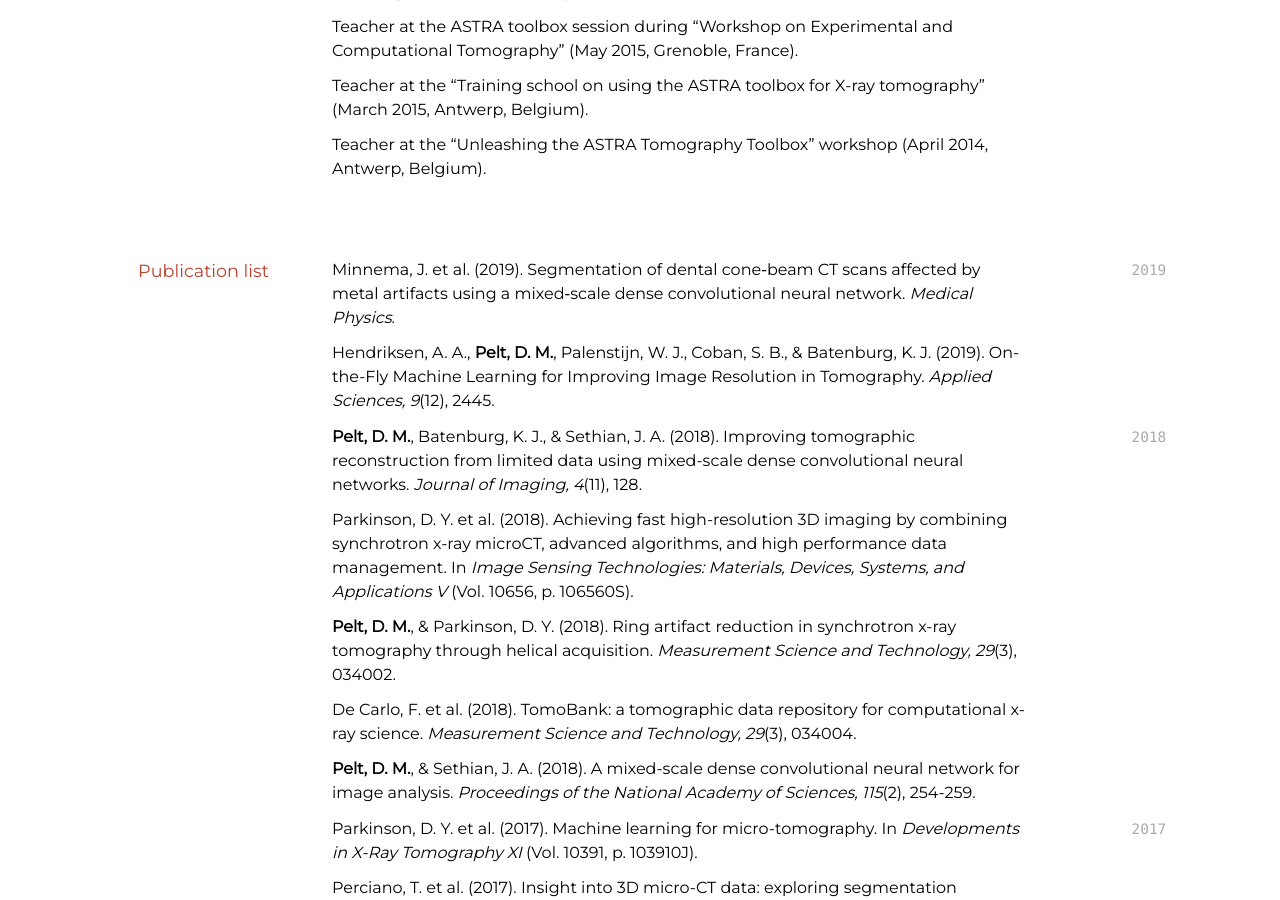
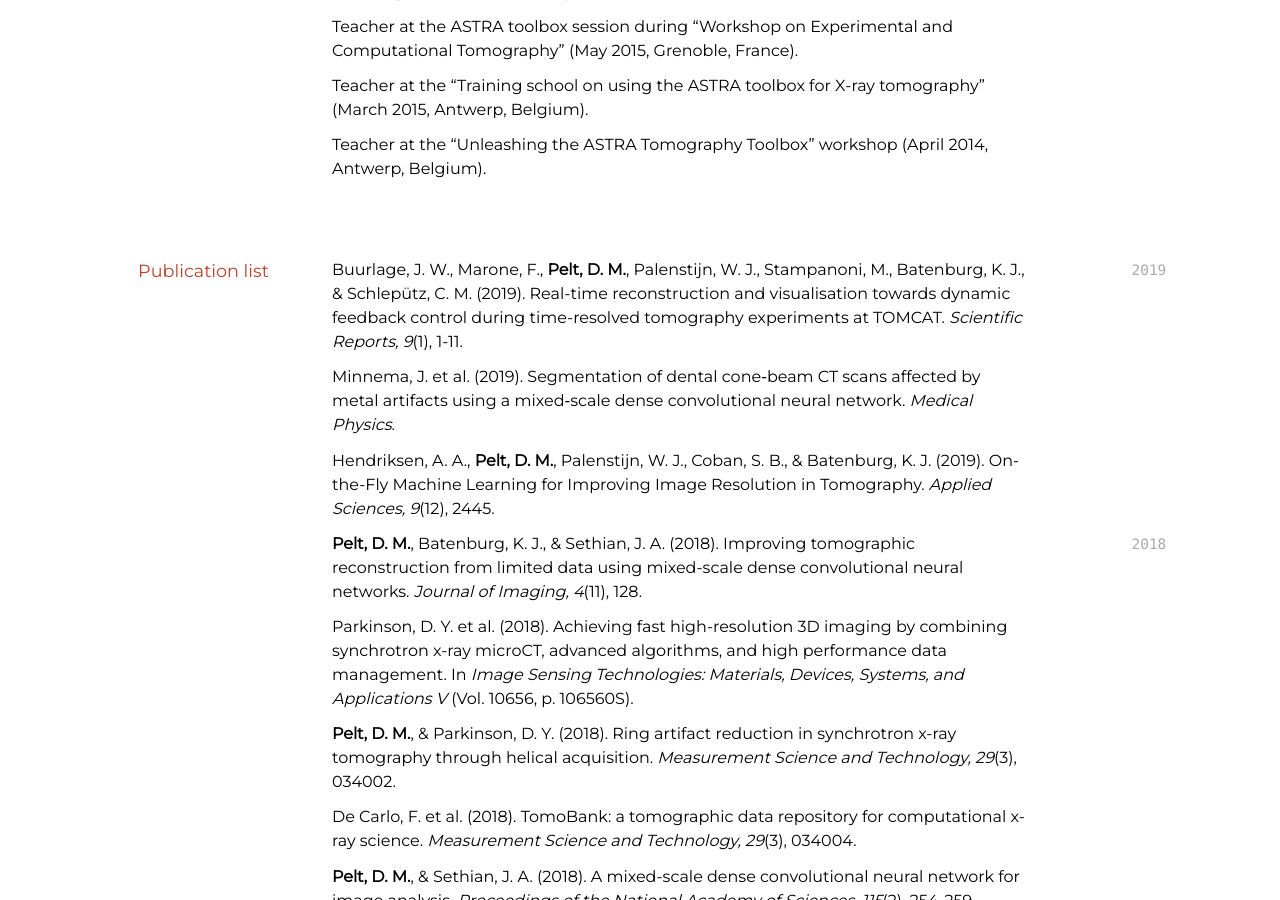
Before and after one commit to dmpelt/dmpelt.github.com, a Jekyll site: the page built from cv.md, in a window 1280 px wide and 900 px high, scrolled down 4141 px. Built offline with Jekyll 4.4.1, drawn with Linux system fonts in a browser that asks for light colours.

Commit message:
Update cv.md

```diff
--- a/cv.md
+++ b/cv.md
@@ -205,6 +205,8 @@ Teacher at the "Unleashing the ASTRA Tomography Toolbox" workshop (April 2014, A
 ## Publication list
 
 `2019`
+Buurlage, J. W., Marone, F., __Pelt, D. M.__, Palenstijn, W. J., Stampanoni, M., Batenburg, K. J., & Schlepütz, C. M. (2019). Real-time reconstruction and visualisation towards dynamic feedback control during time-resolved tomography experiments at TOMCAT. *Scientific Reports, 9*(1), 1-11.
+
 Minnema, J. et al. (2019). Segmentation of dental cone‐beam CT scans affected by metal artifacts using a mixed‐scale dense convolutional neural network. *Medical Physics*.
 
 Hendriksen, A. A., __Pelt, D. M.__, Palenstijn, W. J., Coban, S. B., & Batenburg, K. J. (2019). On-the-Fly Machine Learning for Improving Image Resolution in Tomography. *Applied Sciences, 9*(12), 2445.
```
